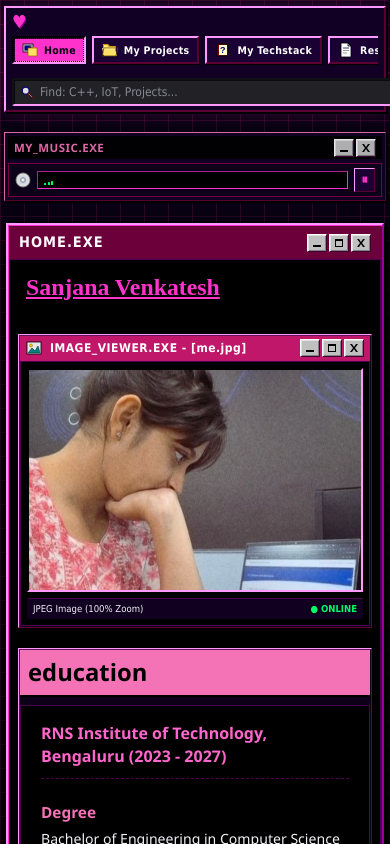
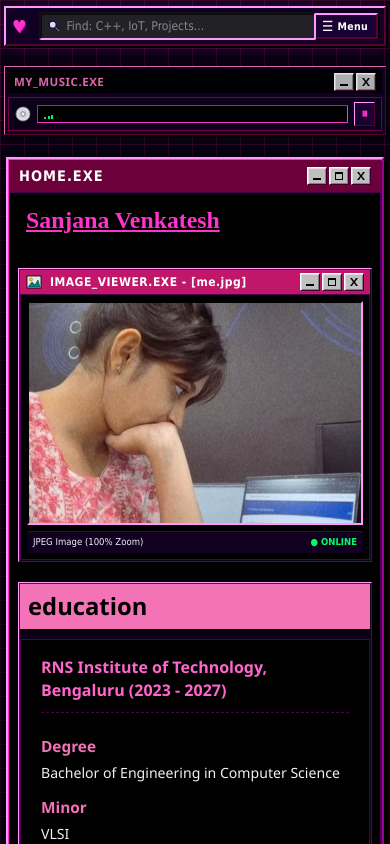
Before and after one commit to sanjanavenkatesh05/My-Portfolio, a React (Vite) app in the folder my-portfolio/: page / in a window 390 px wide. Shown: the top 844 px of the page. Built offline with nearby package versions, Linux system fonts and the light colour scheme; a web font is replaced by a local one.

Commit message:
hamburder-d the nav bar on phone

```diff
--- a/my-portfolio/src/App.jsx
+++ b/my-portfolio/src/App.jsx
@@ -1,4 +1,4 @@
-import { BrowserRouter as Router, Routes, Route, Link, NavLink, useNavigate } from 'react-router-dom';
+import { BrowserRouter as Router, Routes, Route, Link, NavLink, useNavigate, useLocation } from 'react-router-dom';
 
 import { useState, useRef, useEffect, useMemo } from 'react';
 import songFile from './assets/LEASE by Takeshi Abo but slightly bitcrushed for nostalgia - (64 Kbps).mp3';
@@ -1744,6 +1744,54 @@ function ResumeViewerModal({ isOpen, onClose }) {
   );
 }
 
+function HeaderNav({ onOpenResume }) {
+  const [menuOpen, setMenuOpen] = useState(false);
+  const location = useLocation();
+
+  // Auto-close mobile menu when route changes
+  useEffect(() => {
+    setMenuOpen(false);
+  }, [location]);
+
+  return (
+    <>
+      {/* Mobile Hamburger Toggle Button */}
+      <button
+        className={`win98-btn mobile-hamburger-btn ${menuOpen ? 'active' : ''}`}
+        onClick={() => setMenuOpen(!menuOpen)}
+        aria-label="Toggle navigation menu"
+      >
+        <span className="hamburger-icon">☰</span>
+        <span>{menuOpen ? 'Close' : 'Menu'}</span>
+      </button>
+
+      {/* Navigation Buttons (Horizontal on Desktop, Dropdown on Mobile) */}
+      <nav className={`nav-buttons ${menuOpen ? 'mobile-open' : ''}`}>
+        <NavLink to="/" end className={({ isActive }) => `win98-btn ${isActive ? 'active' : ''}`} onClick={() => setMenuOpen(false)}>
+          <Win98ComputerExplorerIcon size={16} className="win98-nav-icon" />
+          <span>Home</span>
+        </NavLink>
+        <NavLink to="/projects" className={({ isActive }) => `win98-btn ${isActive ? 'active' : ''}`} onClick={() => setMenuOpen(false)}>
+          <Win98FolderIcon open={true} size={16} className="win98-nav-icon" />
+          <span>My Projects</span>
+        </NavLink>
+        <NavLink to="/techstack" className={({ isActive }) => `win98-btn ${isActive ? 'active' : ''}`} onClick={() => setMenuOpen(false)}>
+          <Win98HelpBookIcon size={16} className="win98-nav-icon" />
+          <span>My Techstack</span>
+        </NavLink>
+        <button onClick={() => { onOpenResume(); setMenuOpen(false); }} className="win98-btn" style={{ cursor: 'pointer' }}>
+          <Win98DocIcon size={16} className="win98-nav-icon" />
+          <span>Resume</span>
+        </button>
+        <NavLink to="/contact" className={({ isActive }) => `win98-btn ${isActive ? 'active' : ''}`} onClick={() => setMenuOpen(false)}>
+          <Win98EnvelopeIcon size={16} className="win98-nav-icon" />
+          <span>Contact</span>
+        </NavLink>
+      </nav>
+    </>
+  );
+}
+
 function App() {
   const [showResume, setShowResume] = useState(false);
 
@@ -1764,30 +1812,7 @@ function App() {
 
           <RetroSearchBar />
 
-          <nav className="nav-buttons">
-
-
-            <NavLink to="/" end className={({ isActive }) => `win98-btn ${isActive ? 'active' : ''}`}>
-              <Win98ComputerExplorerIcon size={16} className="win98-nav-icon" />
-              <span>Home</span>
-            </NavLink>
-            <NavLink to="/projects" className={({ isActive }) => `win98-btn ${isActive ? 'active' : ''}`}>
-              <Win98FolderIcon open={true} size={16} className="win98-nav-icon" />
-              <span>My Projects</span>
-            </NavLink>
-            <NavLink to="/techstack" className={({ isActive }) => `win98-btn ${isActive ? 'active' : ''}`}>
-              <Win98HelpBookIcon size={16} className="win98-nav-icon" />
-              <span>My Techstack</span>
-            </NavLink>
-            <button onClick={() => setShowResume(true)} className="win98-btn" style={{ cursor: 'pointer' }}>
-              <Win98DocIcon size={16} className="win98-nav-icon" />
-              <span>Resume</span>
-            </button>
-            <NavLink to="/contact" className={({ isActive }) => `win98-btn ${isActive ? 'active' : ''}`}>
-              <Win98EnvelopeIcon size={16} className="win98-nav-icon" />
-              <span>Contact</span>
-            </NavLink>
-          </nav>
+          <HeaderNav onOpenResume={() => setShowResume(true)} />
         </header>
 
 
--- a/my-portfolio/src/index.css
+++ b/my-portfolio/src/index.css
@@ -147,6 +147,7 @@ p:last-child {
 
 /* Header / Toolbar Container */
 .header-container {
+  position: relative;
   display: flex;
   justify-content: space-between;
   align-items: center;
@@ -157,6 +158,10 @@ p:last-child {
   border-right: 2px solid #5a0033;
   border-bottom: 2px solid #5a0033;
   box-shadow: 2px 2px 0px #000, 0 0 16px rgba(255, 51, 204, 0.22);
+}
+
+.mobile-hamburger-btn {
+  display: none !important;
 }
 
 
@@ -487,8 +492,8 @@ p:last-child {
 .nav-buttons {
   display: flex;
   align-items: center;
-  flex-wrap: wrap;
-  gap: 10px;
+  gap: 6px;
+  flex-wrap: nowrap;
 }
 
 .win98-nav-icon {
@@ -2815,20 +2820,21 @@ ul.star-list li::marker {
 
   /* === HEADER / TOOLBAR === */
   .header-container {
-    flex-wrap: wrap;
-    gap: 6px;
-    padding: 6px 8px;
+    flex-wrap: nowrap;
+    gap: 8px;
+    padding: 6px 10px;
   }
 
   .logo-container {
     font-size: 1rem;
     gap: 6px;
+    flex-shrink: 0;
   }
 
   .search-bar-container {
-    order: 3;
-    width: 100%;
-    margin: 4px 0 0 0;
+    flex: 1;
+    margin: 0 4px;
+    min-width: 0;
   }
 
   .search-bar {
@@ -2839,19 +2845,66 @@ ul.star-list li::marker {
     display: none;
   }
 
-  /* Nav buttons: horizontal scroll strip */
+  /* Hamburger Menu Button */
+  .mobile-hamburger-btn {
+    display: inline-flex !important;
+    align-items: center;
+    justify-content: center;
+    gap: 4px;
+    padding: 4px 10px;
+    font-size: 12px;
+    flex-shrink: 0;
+    margin-left: auto;
+  }
+
+  .hamburger-icon {
+    font-size: 14px;
+    line-height: 1;
+  }
+
+  /* Hidden nav by default on mobile */
   .nav-buttons {
-    flex-wrap: nowrap;
-    overflow-x: auto;
-    -webkit-overflow-scrolling: touch;
+    display: none;
+  }
+
+  /* Win98 Dropdown Menu Overlay when Hamburger is Toggled */
+  .nav-buttons.mobile-open {
+    display: flex !important;
+    flex-direction: column;
+    position: absolute;
+    top: calc(100% + 4px);
+    right: 6px;
+    left: 6px;
+    z-index: 9999;
+    background: #0d0018;
+    border-top: 2px solid var(--border-pink-light);
+    border-left: 2px solid var(--border-pink-light);
+    border-right: 2px solid #5a0033;
+    border-bottom: 2px solid #5a0033;
+    box-shadow: 2px 2px 0px #000, 0 8px 24px rgba(0, 0, 0, 0.95);
+    padding: 8px;
     gap: 6px;
-    padding-bottom: 4px;
-    scrollbar-width: none;
-  }
-
-  .nav-buttons::-webkit-scrollbar {
-    display: none;
-  }
+    animation: menuSlideDown 0.15s ease-out;
+  }
+
+  .nav-buttons.mobile-open .win98-btn {
+    width: 100%;
+    justify-content: flex-start;
+    padding: 8px 12px;
+    font-size: 13px;
+    box-sizing: border-box;
+  }
+
+@keyframes menuSlideDown {
+  from {
+    opacity: 0;
+    transform: translateY(-6px);
+  }
+  to {
+    opacity: 1;
+    transform: translateY(0);
+  }
+}
 
   .win98-btn {
     font-size: 11.5px;
```
